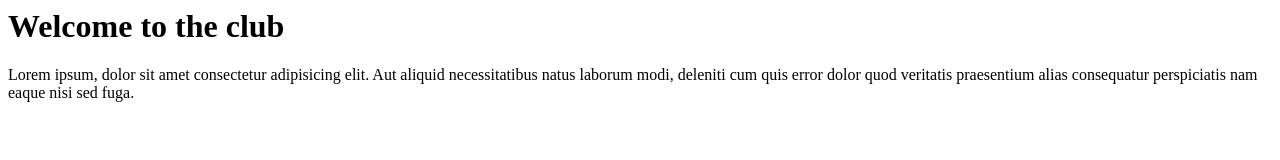
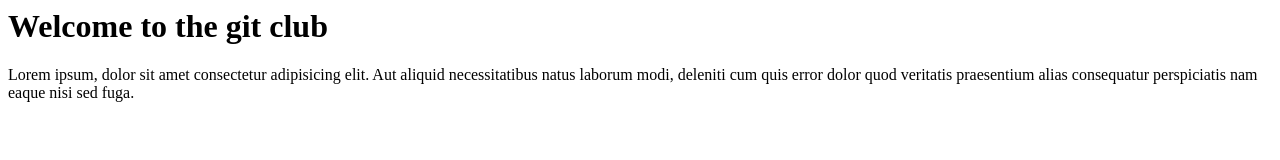
Before and after one commit to ghofranegh/kinza-ghofrane-workshop_git, a plain HTML site: page index.html in a window 1280 px wide. Drawn offline with Linux system fonts and the light colour scheme.

Commit message:
feat:modif1 ghofrane

```diff
--- a/index.html
+++ b/index.html
@@ -1,3 +1,3 @@
-<h1>Welcome to the club</h1>
+<h1>Welcome to the git club</h1>
 
 <p>Lorem ipsum, dolor sit amet consectetur adipisicing elit. Aut aliquid necessitatibus natus laborum modi, deleniti cum quis error dolor quod veritatis praesentium alias consequatur perspiciatis nam eaque nisi sed fuga.</p>
```
